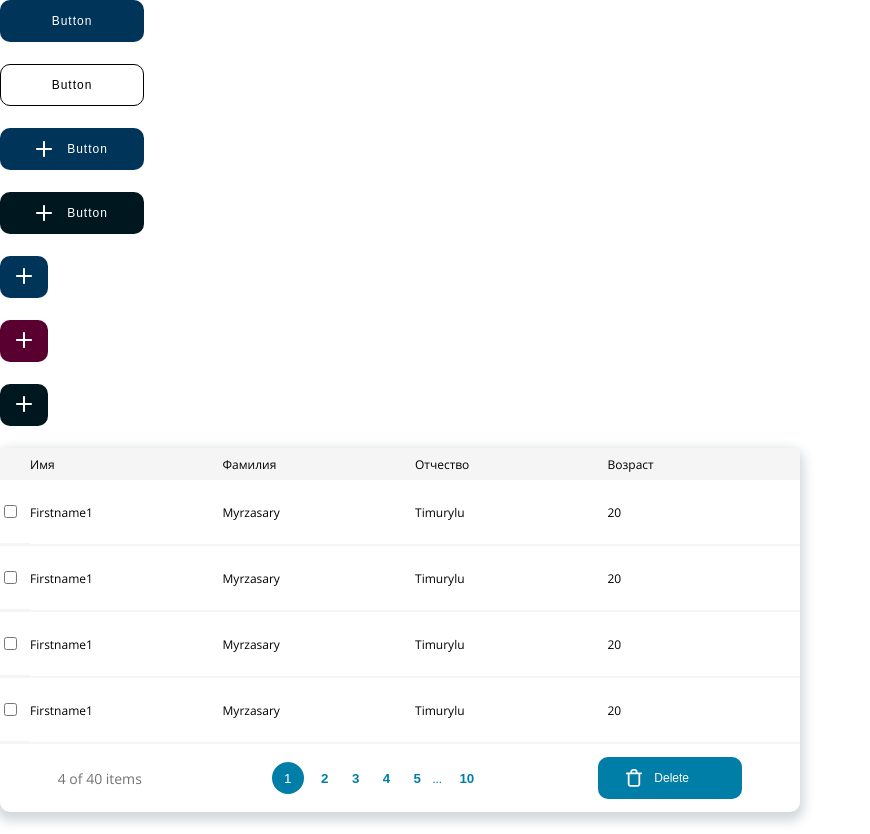
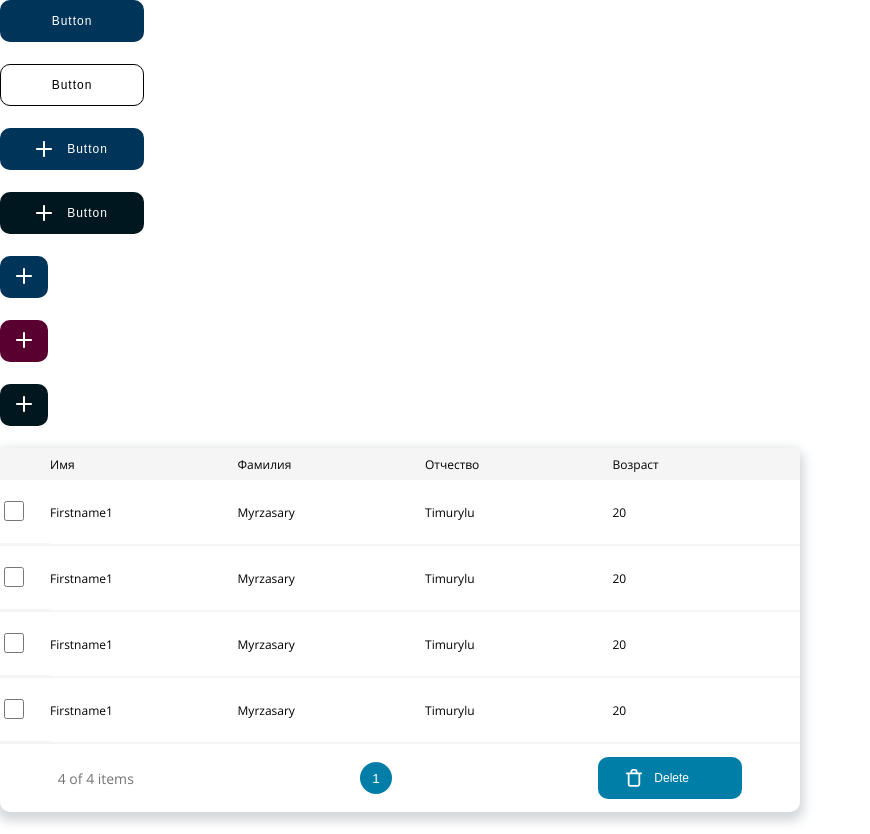
Before and after one commit to kanatbkeeep/diploma, a React (Create React App) app: page / in a window 1280 px wide. Shown: the whole page, without its empty margins (0-870 px from the left). Built offline with nearby package versions, Linux system fonts and the light colour scheme.

Commit message:
fix table

```diff
--- a/src/App.tsx
+++ b/src/App.tsx
@@ -7,7 +7,7 @@ import Button from './components/Button/Button'
 import Table from "./components/Table/Table";
 
 function App() {
-    const arr = Array.from({ length: 40 }, (_, i) => ({
+    const arr = Array.from({ length: 4 }, (_, i) => ({
         firstname: `Firstname${Math.floor(i / 4) + 1}`,
         lastname: "Myrzasary",
         middlename: "Timurylu",
@@ -62,7 +62,7 @@ function App() {
                 haveDelete={true}
                 renderHead={(maxWidthColumns) => {
                     return <div>
-                        <div style={{maxWidth:30}}></div>
+                        <div style={{maxWidth:50}}></div>
                         <div style={{maxWidth: maxWidthColumns[0]}}>Имя</div>
                         <div style={{maxWidth: maxWidthColumns[1]}}>Фамилия</div>
                         <div style={{maxWidth: maxWidthColumns[2]}}>Отчество</div>
@@ -72,7 +72,7 @@ function App() {
                 renderBody={(item, index, maxWidthColumns, checkbox) => {
                     return (
                         <div key={index}>
-                            <div style={checkbox ? {maxWidth:30} : {}}>{checkbox}</div>
+                            <div style={checkbox ? {maxWidth:50} : {}}>{checkbox}</div>
                             <div style={{maxWidth: maxWidthColumns[0]}}>{item.firstname}</div>
                             <div style={{maxWidth: maxWidthColumns[1]}}>{item.lastname}</div>
                             <div style={{maxWidth: maxWidthColumns[2]}}>{item.middlename}</div>
--- a/src/style/common.scss
+++ b/src/style/common.scss
@@ -291,7 +291,10 @@ body {
 
 // checkbox
 
-
+.checkbox-group input[type=checkbox]{
+  width: 20px;
+  height: 20px;
+}
 
 @font-face {
   font-family: 'Poppins';
```
